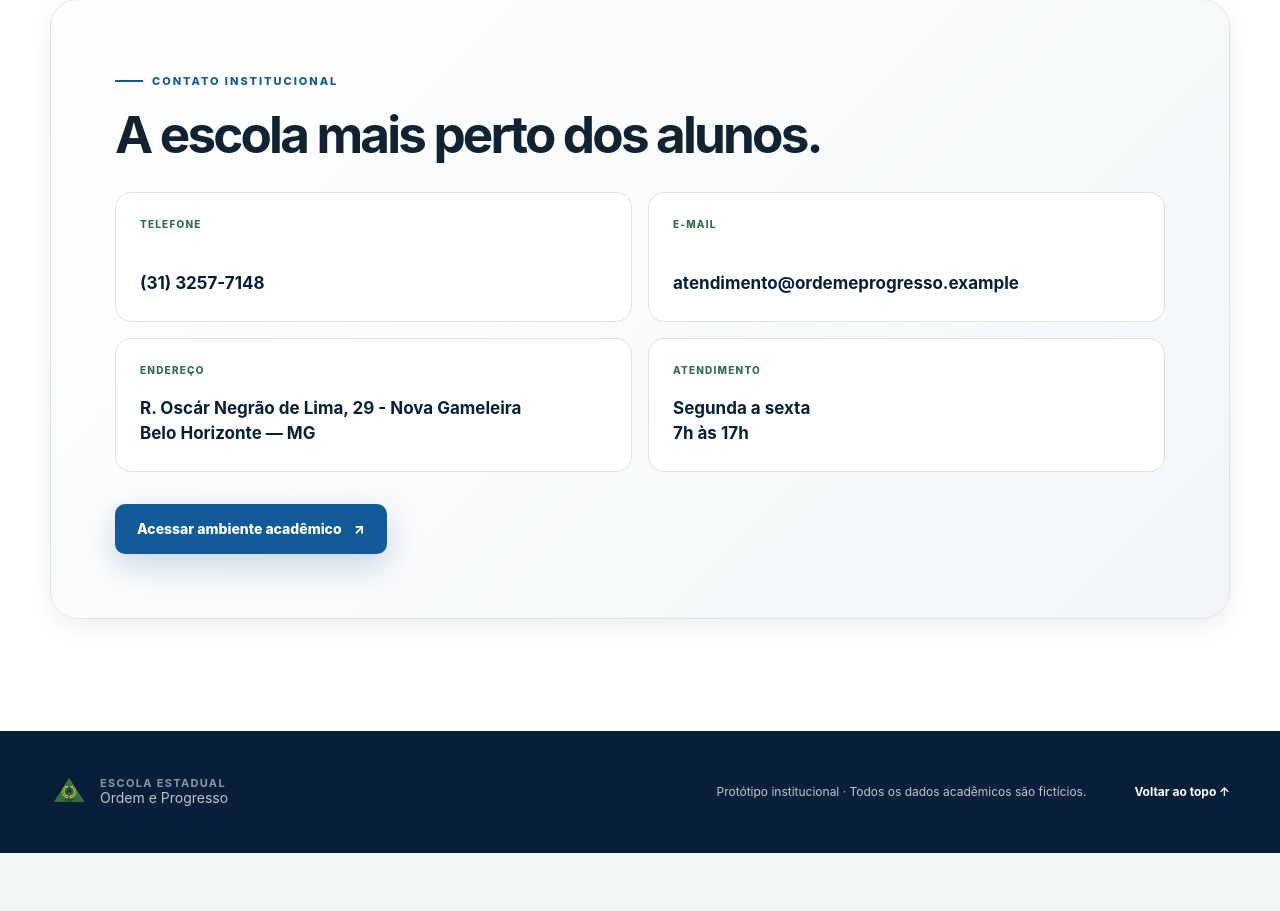
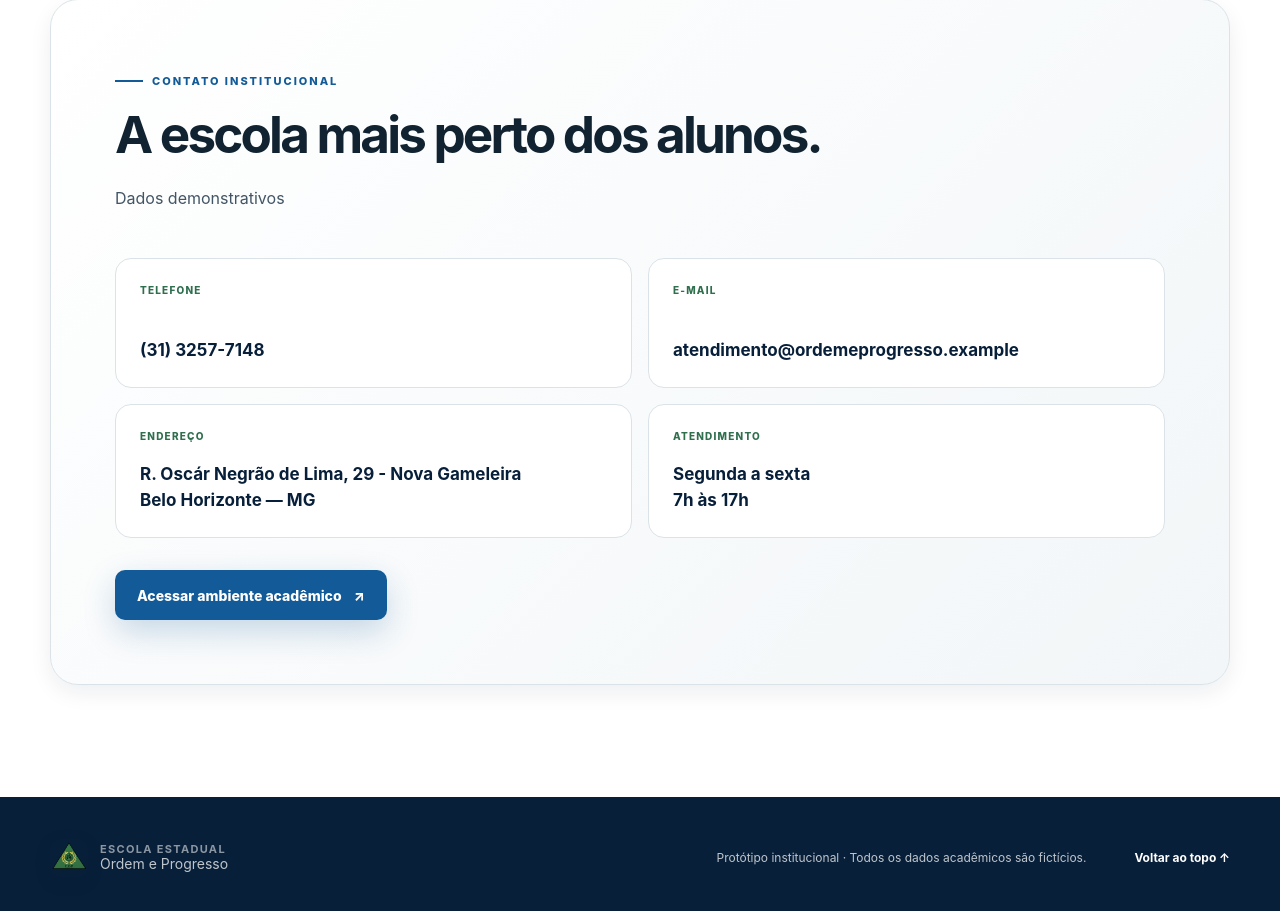
Before and after one commit to pedro-mais-aurq/ordem-e-progresso, a Next.js app: page / in a window 1280 px wide. Shown: the part 4416-5327 px from the top of the page. Before the commit the page ends 5269 px from the top, so only its background shows below. Built offline with nearby package versions, Linux system fonts and the light colour scheme.

Commit message:
Add notice paragraph to contact card section

```diff
--- a/app/page.tsx
+++ b/app/page.tsx
@@ -156,6 +156,9 @@ export default function Home() {
           <div className="contact-card__heading">
             <span className="eyebrow">Contato institucional</span>
             <h2 id="contact-title">A escola mais perto dos alunos.</h2>
+            <p className="contact-card__notice">
+  Dados demonstrativos
+</p>
           </div>
 
           <div className="contact-grid">
```
